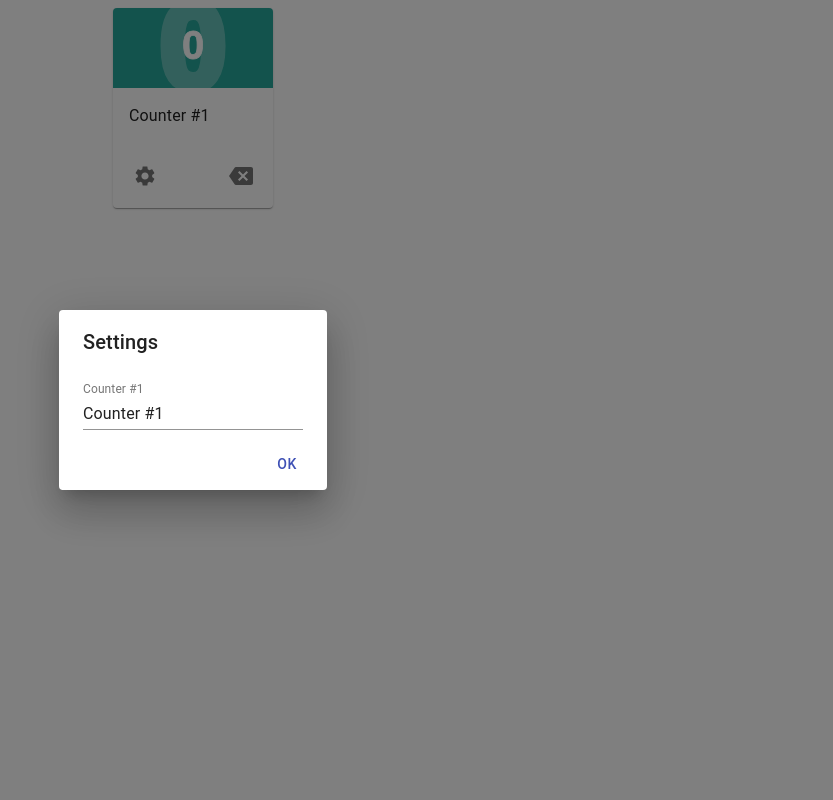
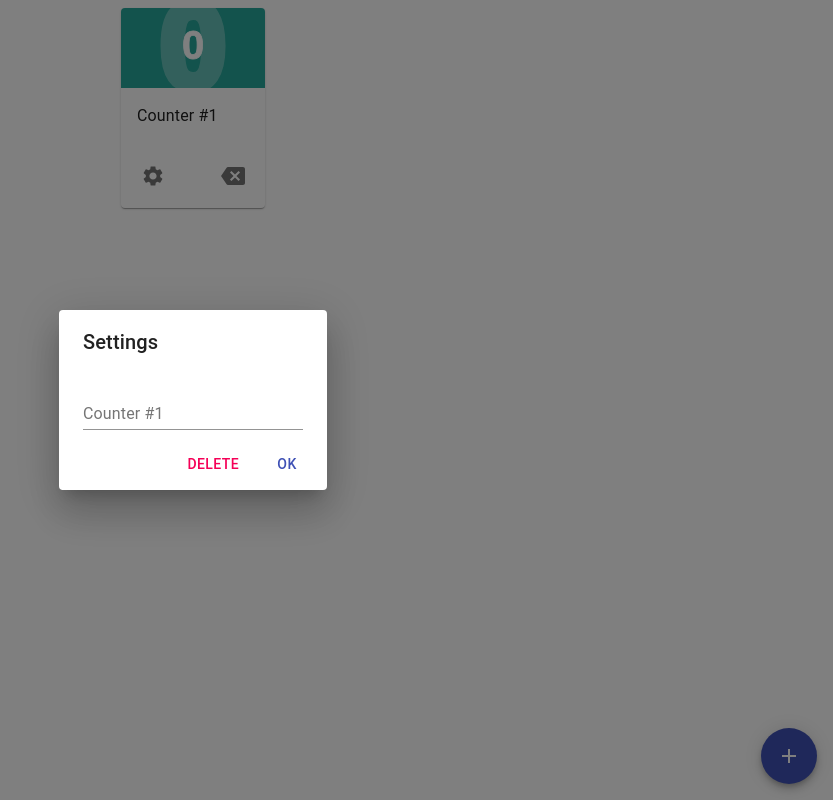
Before and after one commit to loichyan/click-counter, a React (Create React App) app: page / in a window 1280 px wide. Both pictures are taken after a click on the button 592 px from the left and 176 px from the top of the page. Shown: the whole page, without its empty margins (447-1280 px from the left). Built offline with nearby package versions, Linux system fonts and the light colour scheme.

Commit message:
feat(app): support multiple counters

```diff
--- a/package.json
+++ b/package.json
@@ -5,6 +5,7 @@
   "dependencies": {
     "@material-ui/core": "^4.11.4",
     "@material-ui/icons": "^4.11.2",
+    "@material-ui/lab": "^4.0.0-alpha.58",
     "@testing-library/jest-dom": "^5.11.4",
     "@testing-library/react": "^11.1.0",
     "@testing-library/user-event": "^12.1.10",
--- a/src/App.tsx
+++ b/src/App.tsx
@@ -1,13 +1,136 @@
 import React from "react";
-import { Grid } from "@material-ui/core";
-import ClickCounter from "./ClickCounter";
+import {
+  Grid,
+  Container,
+  createStyles,
+  WithStyles,
+  withStyles,
+  Theme,
+} from "@material-ui/core";
+import { SpeedDial, SpeedDialAction, SpeedDialIcon } from "@material-ui/lab";
+import { Add, ClearAll } from "@material-ui/icons";
+import { ClickCounter, ClickCounterProps } from "./ClickCounter";
 
-export default class App extends React.Component {
+const styles = (theme: Theme) =>
+  createStyles({
+    speedDial: {
+      position: "fixed",
+      bottom: theme.spacing(2),
+      right: theme.spacing(2),
+    },
+  });
+
+export interface AppProps extends WithStyles<typeof styles> {}
+
+export interface AppState {
+  counters: Map<
+    number,
+    React.ComponentElement<ClickCounterProps, ClickCounter>
+  >;
+  open: boolean;
+}
+
+export class App extends React.Component<AppProps, AppState> {
+  counterNum: number = 0;
+
+  constructor(props: AppProps) {
+    super(props);
+    this.state = {
+      counters: new Map(),
+      open: false,
+    };
+
+    this.addCounter = this.addCounter.bind(this);
+    this.removeCounter = this.removeCounter.bind(this);
+    this.setOpen = this.setOpen.bind(this);
+    this.setClose = this.setClose.bind(this);
+    this.clearCounters = this.clearCounters.bind(this);
+  }
+
+  componentDidMount() {
+    this.addCounter();
+  }
+
   render() {
+    const { classes } = this.props;
+
     return (
-      <Grid container justify="center">
-        <ClickCounter idx={1}></ClickCounter>
-      </Grid>
+      <Container>
+        <Grid container justify="center" spacing={2}>
+          {[...this.state.counters].map(([idx, counter]) => (
+            <React.Fragment key={idx}>
+              <Grid item>{counter}</Grid>
+            </React.Fragment>
+          ))}
+        </Grid>
+        <SpeedDial
+          ariaLabel="speed dial"
+          className={classes.speedDial}
+          icon={<SpeedDialIcon />}
+          open={this.state.open}
+          onOpen={this.setOpen}
+          onClose={this.setClose}
+        >
+          <SpeedDialAction
+            tooltipTitle="Add"
+            icon={<Add />}
+            onClick={this.addCounter}
+          />
+          <SpeedDialAction
+            tooltipTitle="Clear"
+            icon={<ClearAll />}
+            onClick={() => {
+              this.clearCounters();
+            }}
+          />
+        </SpeedDial>
+      </Container>
     );
   }
+
+  addCounter() {
+    this.setState((state) => {
+      this.counterNum += 1;
+      const counters = new Map(state.counters);
+      counters.set(
+        this.counterNum,
+        <ClickCounter
+          idx={this.counterNum}
+          removeCounter={this.removeCounter}
+        />
+      );
+      return { counters };
+    });
+  }
+
+  removeCounter(idx: number) {
+    this.setState((state) => {
+      const counters = new Map(state.counters);
+      counters.delete(idx);
+      return { counters };
+    });
+  }
+
+  clearCounters() {
+    this.setState(
+      () => {
+        this.counterNum = 0;
+        return { counters: new Map() };
+      },
+      () => {
+        this.addCounter();
+        this.setClose();
+      }
+    );
+  }
+
+  setOpen() {
+    this.setState(() => ({ open: true }));
+  }
+
+  setClose() {
+    this.setState(() => ({ open: false }));
+  }
 }
+
+export default withStyles(styles)(App);
--- a/src/ClickCounter.tsx
+++ b/src/ClickCounter.tsx
@@ -20,17 +20,18 @@ import { Backspace, Settings } from "@material-ui/icons";
 import React from "react";
 import dateFormat from "dateformat";
 
-interface ClickCounterProps {
+export interface ClickCounterProps {
   idx: number;
+  removeCounter: (idx: number) => void;
 }
 
-interface ClickCounterState {
-  title: string;
+export interface ClickCounterState {
+  title: string | undefined;
   records: Array<Date>;
   open: boolean;
 }
 
-export default class ClickCounter extends React.Component<
+export class ClickCounter extends React.Component<
   ClickCounterProps,
   ClickCounterState
 > {
@@ -39,7 +40,7 @@ export default class ClickCounter extends React.Component<
   constructor(props: ClickCounterProps) {
     super(props);
     this.defaultTitle = `Counter #${this.props.idx}`;
-    this.state = { records: [], title: this.defaultTitle, open: false };
+    this.state = { records: [], title: undefined, open: false };
 
     this.addCount = this.addCount.bind(this);
     this.setTitle = this.setTitle.bind(this);
@@ -47,14 +48,16 @@ export default class ClickCounter extends React.Component<
     this.setOpen = this.setOpen.bind(this);
     this.setClose = this.setClose.bind(this);
     this.handleOk = this.handleOk.bind(this);
+    this.removeSelf = this.removeSelf.bind(this);
   }
 
   render() {
     return (
+      <Box>
         <Card>
           <CardActionArea onClick={this.addCount}>
             <CardMedia>
-            <Box width="10rem" height="5rem" bgcolor={colors.teal[400]}>
+              <Box width="9rem" height="5rem" bgcolor={colors.teal[400]}>
                 <svg width="100%" height="100%" viewBox="0 0 100 100">
                   <style type="text/css">
                     {`
@@ -94,16 +97,22 @@ export default class ClickCounter extends React.Component<
             </CardMedia>
             <CardContent>
               <Box color="text.primary">
-              <Typography variant="body1">{this.state.title}</Typography>
+                <Typography variant="body1">
+                  {this.state.title === undefined
+                    ? this.defaultTitle
+                    : this.state.title}
+                </Typography>
               </Box>
               <Box color="text.secondary">
                 {this.state.records
-                .map((v, k) => [v, k])
+                  .map((v, k): [Date, number] => [v, k])
                   .slice(-3)
                   .map(([record, idx]) => (
+                    <React.Fragment key={idx}>
                       <Typography variant="body1">
                         {`${dateFormat(record, "hh:mm:ss")} #${idx}`}
                       </Typography>
+                    </React.Fragment>
                   ))}
               </Box>
             </CardContent>
@@ -122,6 +131,7 @@ export default class ClickCounter extends React.Component<
               </Grid>
             </Grid>
           </CardActions>
+        </Card>
         <Dialog open={this.state.open} onClose={this.setClose}>
           <DialogTitle>Settings</DialogTitle>
           <DialogContent>
@@ -133,43 +143,64 @@ export default class ClickCounter extends React.Component<
             ></TextField>
           </DialogContent>
           <DialogActions>
-            <Button onClick={this.handleOk} color="primary">
+            <Button color="secondary" size="medium" onClick={this.removeSelf}>
+              Delete
+            </Button>
+            <Button color="primary" size="medium" onClick={this.handleOk}>
               Ok
             </Button>
           </DialogActions>
         </Dialog>
-      </Card>
+      </Box>
     );
   }
 
   addCount() {
-    const count = this.state.records.concat(new Date());
-    this.setState({ records: count });
+    this.setState((state) => {
+      const count = state.records.concat(new Date());
+      return { records: count };
+    });
   }
 
   reduceCount() {
     if (this.state.records.length === 0) {
       return;
     }
-    const count = this.state.records.slice(0, -1);
-    this.setState({ records: count });
+    this.setState((state) => {
+      const count = state.records.slice(0, -1);
+      return { records: count };
+    });
   }
 
   setTitle(e: React.ChangeEvent<HTMLInputElement>) {
-    const title =
-      e.target.value.length === 0 ? this.defaultTitle : e.target.value;
-    this.setState({ title });
+    this.setState(() => {
+      if (e.target.value.length === 0) {
+        return { title: undefined };
+      }
+      return { title: e.target.value };
+    });
   }
 
   setOpen() {
-    this.setState({ open: true });
+    this.setState(() => ({
+      open: true,
+    }));
   }
 
   setClose() {
-    this.setState({ open: false });
+    this.setState(() => ({
+      open: false,
+    }));
   }
 
   handleOk() {
     this.setClose();
   }
+
+  removeSelf() {
+    this.props.removeCounter(this.props.idx);
+    this.setClose();
   }
+}
+
+export default ClickCounter;
```
Also changed, not shown: 1 other file (tests, documents, lock files or other folders). Lines whose indentation alone changed are shown as unchanged.
